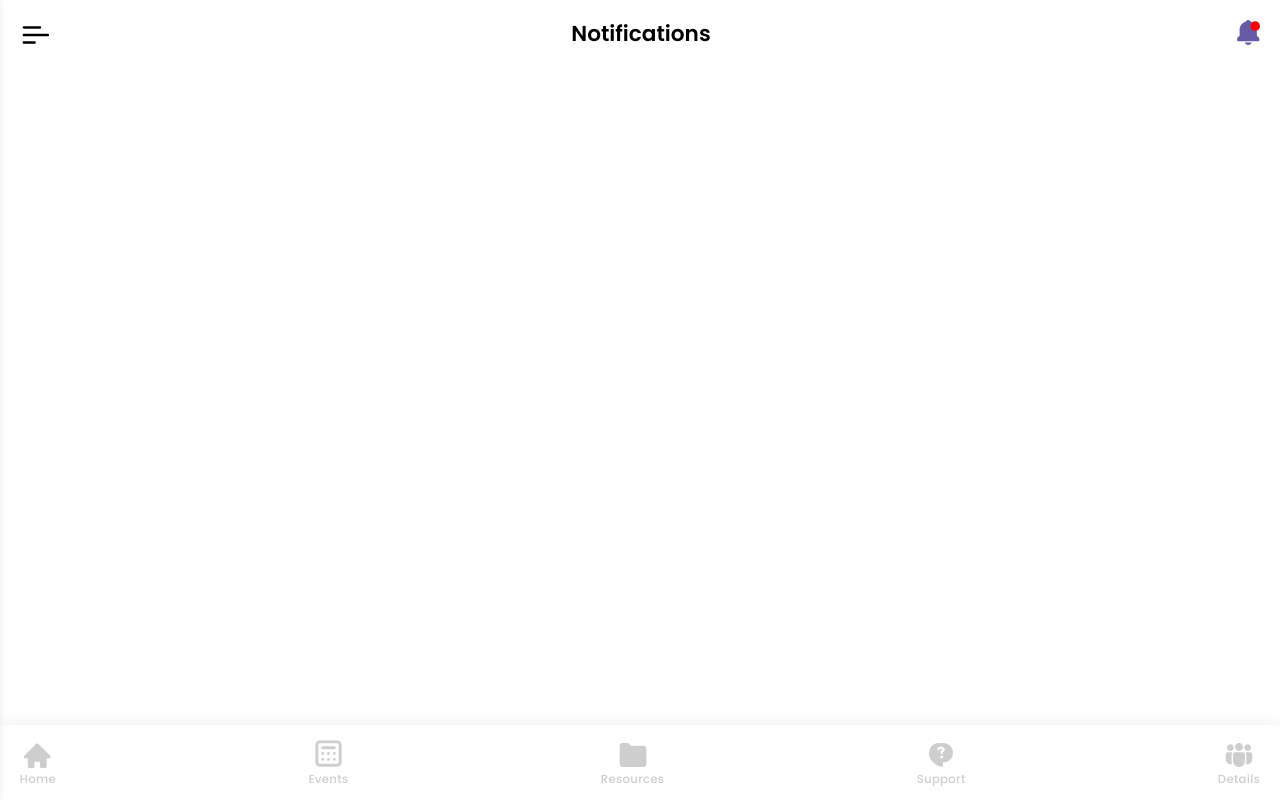
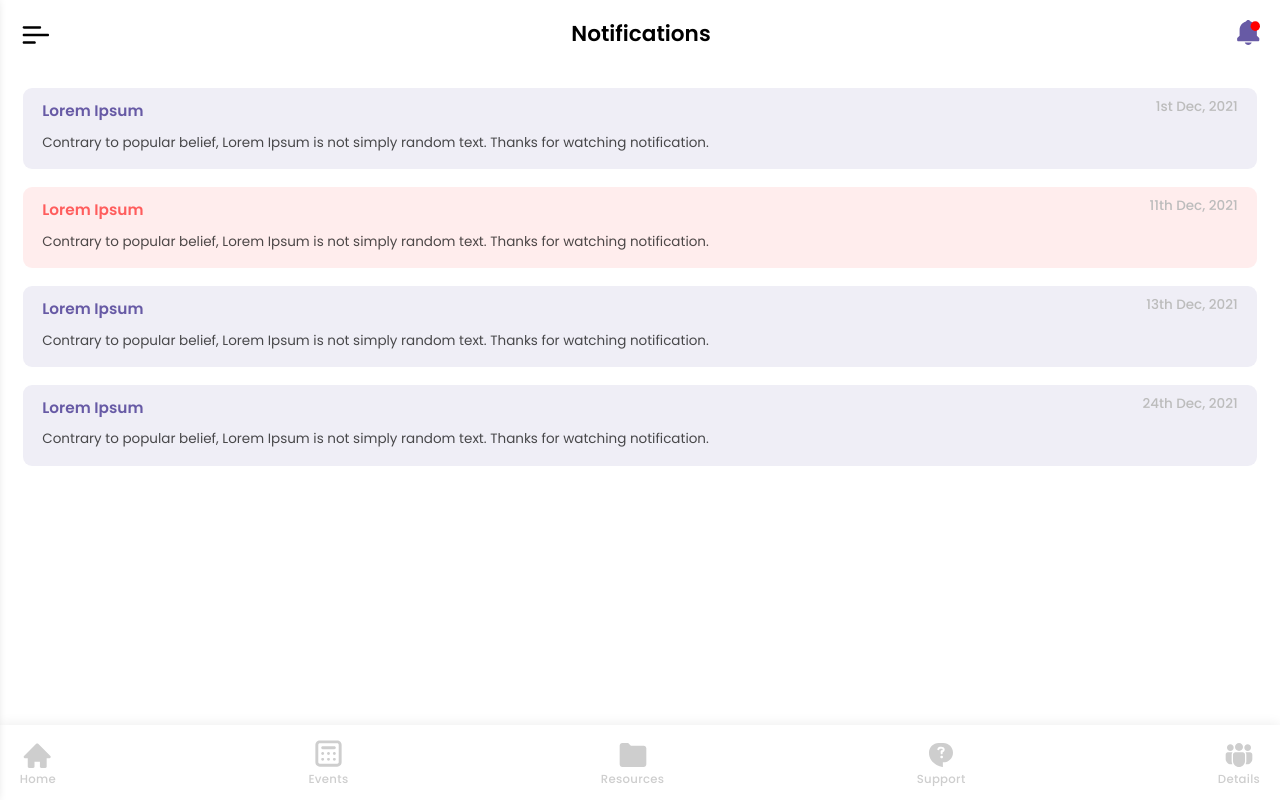
Before and after one commit to siddharth329/nmmun-portal-frontend, a React (Create React App) app: page /notifications in a window 1280 px wide. Built offline with nearby package versions, Linux system fonts and the light colour scheme; no server answers.

Commit message:
enabled firebase token

```diff
--- a/src/App.js
+++ b/src/App.js
@@ -10,6 +10,7 @@ import SupportPage from "./pages/support/support.page";
 import DetailsPage from "./pages/details/details.page";
 import NotificationsPage from "./pages/notifications/notifications.page";
 import GalleryPage from "./pages/gallery/gallery.page";
+import BlogsPage from "./pages/blogs/blogs.page";
 
 
 class App extends React.Component {
@@ -19,6 +20,7 @@ class App extends React.Component {
     }
 
     componentDidMount() {
+        generateTokenForMessaging();
         if (process.env.NODE_ENV === 'production') {
             generateTokenForMessaging();
         }
@@ -35,6 +37,7 @@ class App extends React.Component {
                     <Route exact path='/details' component={DetailsPage}/>
                     <Route exact path='/notifications' component={NotificationsPage}/>
                     <Route exact path='/gallery' component={GalleryPage}/>
+                    <Route exact path='/blogs' component={BlogsPage} />
                 </LayoutContainer>
             </BrowserRouter>
         );
--- a/src/components/bottom-nav/bottom-nav.component.jsx
+++ b/src/components/bottom-nav/bottom-nav.component.jsx
@@ -15,7 +15,14 @@ const BottomNavComponent = () => {
     return (
         <Fragment>
             <div style={{height: `76px`}}>&nbsp;</div>
-            <div className="bottomnav" id='bottomnav' style={{paddingBottom: window.navigator.appVersion.includes('iPhone') ? '2.1rem' : '1.3rem'}}>
+            <div
+                className="bottomnav"
+                id='bottomnav'
+                style={{paddingBottom: window.navigator.appVersion.includes('iPhone') ? '2.1rem' : '1.3rem'}}
+                // initial={{y: 50, opacity: 0, background: '#fff'}}
+                // animate={{y: 0, opacity: 1}}
+                // transition={{duration: 0.4}}
+            >
                 <NavLink exact to='/' className="bottomnav__linkgroup" activeClassName='bottomnav__active'>
                     <HomeIconSVG/>
                     <div className="bottomnav__linkname">Home</div>
--- a/src/configs/firebase.js
+++ b/src/configs/firebase.js
@@ -6,20 +6,20 @@ import {getMessaging, getToken} from 'firebase/messaging'
 // Your web app's Firebase configuration
 // For Firebase JS SDK v7.20.0 and later, measurementId is optional
 const firebaseConfig = {
-    apiKey: "AIzaSyAqRWWtruK6-CkRPYM-kDm4D8J98qEQ3EY",
-    authDomain: "pwa-push-notification-a4457.firebaseapp.com",
-    projectId: "pwa-push-notification-a4457",
-    storageBucket: "pwa-push-notification-a4457.appspot.com",
-    messagingSenderId: "763379845267",
-    appId: "1:763379845267:web:2a60c3d6c984d06d242566",
-    measurementId: "G-04NL8R0K5G"
+    apiKey: "AIzaSyCXW9mB8xS0QD1iTieukDQKj_YqI-WmHJQ",
+    authDomain: "nmmun-messaging.firebaseapp.com",
+    projectId: "nmmun-messaging",
+    storageBucket: "nmmun-messaging.appspot.com",
+    messagingSenderId: "602606547934",
+    appId: "1:602606547934:web:1ed1407dba2956ac48a34f",
+    measurementId: "G-QQPCT9619X"
 };
 
 // Initialize Firebase
 const app = initializeApp(firebaseConfig);
 getAnalytics(app);
 
-const VAPID_KEY = 'BJG0c9_66q8QD5pvsv6HJSGP3FwsHGEYAHKq-67JcQXDsq5-T8E9CNWudU1D62gvomrY3JtxaM6p45-4m5F6H3c';
+const VAPID_KEY = 'BNzc6Ilgd6w49zg8gBhEvkeDmZzLCswNkhLYDkRJYnkjZ1EzWnGuhZtnRelmGs-rTOnTUhHAtoq4eFkCLBIdb_U';
 
 export const generateTokenForMessaging = (func) => {
     const messaging = getMessaging();
--- /dev/null
+++ b/src/pages/blogs/blogs.page.jsx
@@ -0,0 +1,39 @@
+import HeaderNavComponent from "../../components/header-nav/header-nav.component";
+import {format} from "date-fns";
+
+const TEMP_BLOGS = [
+    {
+        id: 0,
+        name: 'Lorem Ipsum heading',
+        published_at: new Date(Date.now()),
+        image_cover: 'https://picsum.photos/300/200',
+        content: 'Lorem ipsum dolor sit amet, consectetur adipiscing elit, sed do eiusmod tempor incididunt ut labore et dolore magna...'
+    }
+]
+
+const BlogsPage = () => {
+    return (
+        <div className='blogspage'>
+            <HeaderNavComponent title='Blogs' />
+
+            <div className="blogspage__blogs">
+                {TEMP_BLOGS.map(blog => (
+                    <div className="blogcard">
+                        <div className="blogcard__image-box">
+                            <img src={blog.image_cover} alt={blog.name} className="blogcard__image"/>
+                        </div>
+                        <div className="blogcard__details">
+                            <div className="blogcard__head">
+                                <div className="blogcard__name">{blog.name}</div>
+                                <div className="blogcard__published_at">{format(blog.published_at, 'do MMM, yyyy')}</div>
+                            </div>
+                            <div className="blogcard__content">{blog.content}</div>
+                        </div>
+                    </div>
+                ))}
+            </div>
+        </div>
+    )
+}
+
+export default BlogsPage;
--- a/src/pages/details/details.page.jsx
+++ b/src/pages/details/details.page.jsx
@@ -1,4 +1,5 @@
 import {Component} from "react";
+import {motion} from "framer-motion";
 import HeaderNavComponent from "../../components/header-nav/header-nav.component";
 import './details.styles.scss';
 
@@ -30,8 +31,13 @@ class DetailsPage extends Component {
             <div className="secretariat">
                 <div className="secretariat__head">SECRETARIAT</div>
                 <div className="secretariat__content">
-                    {members.map(member => (
-                        <div className="secretariatcard">
+                    {members.map((member, index) => (
+                        <motion.div
+                            className="secretariatcard"
+                            initial={{opacity: 0, x: 10}}
+                            animate={{opacity: 1, x: 0}}
+                            transition={{duration: 0.3, delay: (index + 1) * 0.1}}
+                        >
                             <div className="secretariatcard__header">
                                 <div
                                     className="secretariatcard__avatar-box"
@@ -47,7 +53,7 @@ class DetailsPage extends Component {
                             <div className="secretariatcard__content">
                                 {member.description}
                             </div>
-                        </div>
+                        </motion.div>
                     ))}
                 </div>
             </div>
@@ -62,6 +68,7 @@ class DetailsPage extends Component {
                     {members.map(member => (
                         <div
                             className="detailcards__image"
+                            // style={{backgroundImage: `url(${image1})`}}
                             style={{backgroundImage: `url(${member.image})`}}
                         >
                             &nbsp;
--- a/src/pages/details/details.styles.scss
+++ b/src/pages/details/details.styles.scss
@@ -1,7 +1,7 @@
 .detailspage {
 
   &__content {
-    padding: 1rem 2.2rem;
+    padding: 1rem 0 1rem 2.2rem;
   }
 }
 
@@ -21,6 +21,7 @@
   border-radius: 6px;
   padding: 2rem 2.6rem 2.2rem 2.6rem;
   margin-bottom: 1.7rem;
+  margin-right: 2.2rem;
 
   &__header {
     display: flex;
@@ -65,6 +66,7 @@
 
 .detailcards {
   margin-top: 3rem;
+  margin-right: 2.1rem;
 
   &__head {
     font-weight: 600;
--- a/src/pages/notifications/notifications.page.jsx
+++ b/src/pages/notifications/notifications.page.jsx
@@ -1,9 +1,31 @@
 import HeaderNavComponent from "../../components/header-nav/header-nav.component";
+import {format} from "date-fns";
+
+import './notifications.styles.scss';
+
+const TEMP_NOTIFICATIONS = [
+    {id: 1, title: 'Lorem Ipsum', description: 'Contrary to popular belief, Lorem Ipsum is not simply random text. Thanks for watching notification.', date: new Date(Date.now() - 1000000000), priority: 'NORMAL'},
+    {id: 2, title: 'Lorem Ipsum', description: 'Contrary to popular belief, Lorem Ipsum is not simply random text. Thanks for watching notification.', date: new Date(Date.now() - 100000000), priority: 'CRITICAL'},
+    {id: 3, title: 'Lorem Ipsum', description: 'Contrary to popular belief, Lorem Ipsum is not simply random text. Thanks for watching notification.', date: new Date(Date.now() + 100000000), priority: 'NORMAL'},
+    {id: 4, title: 'Lorem Ipsum', description: 'Contrary to popular belief, Lorem Ipsum is not simply random text. Thanks for watching notification.', date: new Date(Date.now() + 1000000000), priority: 'NORMAL'}
+]
 
 const NotificationsPage = () => {
     return (
-        <div className='homepage'>
+        <div className='notificationspage'>
             <HeaderNavComponent title='Notifications' />
+
+            <div className="notificationspage__notifications">
+                {TEMP_NOTIFICATIONS.map(notification => (
+                    <div className={`notification ${notification.priority === 'CRITICAL' ? 'notification--critical' : ''}`}>
+                        <div className="notification__head">
+                            <div className="notification__title">{notification.title}</div>
+                            <div className="notification__date">{format(notification.date, 'do MMM, yyyy')}</div>
+                        </div>
+                        <div className="notification__body">{notification.description}</div>
+                    </div>
+                ))}
+            </div>
         </div>
     )
 }
--- /dev/null
+++ b/src/pages/notifications/notifications.styles.scss
@@ -0,0 +1,56 @@
+.notificationspage {
+
+  &__notifications {
+    padding: 0 2.6rem;
+    margin-top: 1.4rem;
+  }
+}
+
+.notification {
+  background: rgba(103, 90, 165, 0.1);
+  box-sizing: border-box;
+  border-radius: 1rem;
+  padding: 1.4rem 2.1rem 1.9rem 2.1rem;
+  margin-bottom: 1.9rem;
+
+  &__head {
+    display: flex;
+    justify-content: space-between;
+    margin-bottom: 1.1rem;
+  }
+
+  &__title {
+    font-weight: 600;
+    font-size: 1.7rem;
+    line-height: 2.5rem;
+    color: #675AA5;
+  }
+
+  &__date {
+    font-weight: 500;
+    font-size: 1.5rem;
+    line-height: 1.6rem;
+    color: #BCBCBC;
+  }
+
+  &__body {
+    font-style: normal;
+    font-weight: normal;
+    font-size: 1.5rem;
+    line-height: 2.2rem;
+    color: rgba(0, 0, 0, 0.7);
+  }
+
+  &--critical {
+    background: rgba(255, 0, 0, 0.07);
+    border: none;
+
+    .notification__title {
+      color: #FF5D5D;
+    }
+  }
+
+  &--new {
+    border: 1px solid rgba(103, 90, 165, 0.4);
+  }
+}
```
Also changed, not shown: src/pages/events/events.page.jsx (+28 -11 lines), src/pages/resources/resources.page.jsx (+21 -4 lines), src/pages/support/support.page.jsx (+32 -6 lines), src/assets/images/nandini.png (added).
